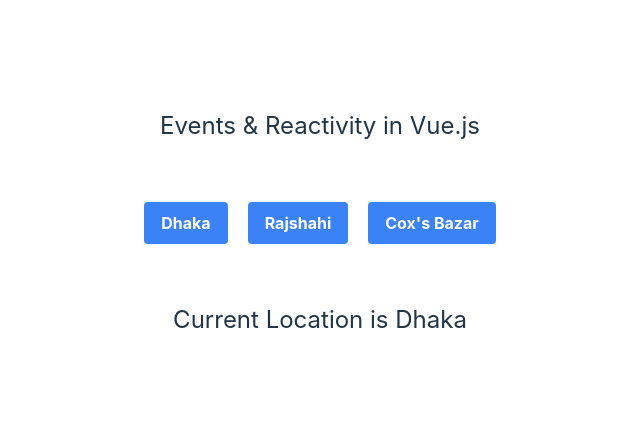
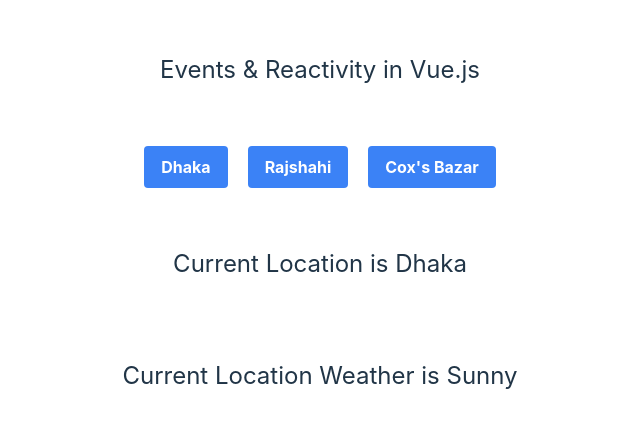
Before and after one commit to Aminulislam88/Vue_Js_Event_Reactivity, a Vue app: page / in a window 1280 px wide. Shown: the part 177-604 px from the top of the page, without its empty margins (320-960 px from the left). Built offline with nearby package versions, Linux system fonts and the light colour scheme.

Commit message:
second episode complete

```diff
--- a/src/App.vue
+++ b/src/App.vue
@@ -1,9 +1,14 @@
 <script setup>
-import {ref} from 'vue'
-const location=ref("Dhaka")
+import {ref,reactive} from 'vue'
 
-function ChangeLocation(newlocation){
-  location.value=newlocation
+const location=reactive({
+  name:'Dhaka',
+  weather:'Sunny'
+})
+
+function ChangeLocation(newlocation,newweather){
+  location.name=newlocation
+  location.weather=newweather
 
 }
 </script>
@@ -12,17 +17,18 @@ function ChangeLocation(newlocation){
  <section class="container mx-auto flex items-center flex-col">
         <h1 class="text-center text-2xl py-10">Events & Reactivity in Vue.js</h1>
         <div class="container mx-auto flex space-x-5 justify-center m-5">
-            <button class="bg-blue-500 hover:bg-blue-700 text-white font-bold py-2 px-4 rounded" @click="ChangeLocation('Dhaka')">
+            <button class="bg-blue-500 hover:bg-blue-700 text-white font-bold py-2 px-4 rounded" @click="ChangeLocation('Dhaka','Sunny')">
                 Dhaka
             </button>
-            <button class="bg-blue-500 hover:bg-blue-700 text-white font-bold py-2 px-4 rounded" @click="ChangeLocation('Rajshahi')">
+            <button class="bg-blue-500 hover:bg-blue-700 text-white font-bold py-2 px-4 rounded" @click="ChangeLocation('Rajshahi','Rainy')">
                 Rajshahi
             </button>
-            <button class="bg-blue-500 hover:bg-blue-700 text-white font-bold py-2 px-4 rounded" @click="ChangeLocation('Coxs Bazar')">
+            <button class="bg-blue-500 hover:bg-blue-700 text-white font-bold py-2 px-4 rounded" @click="ChangeLocation('Coxs Bazar','cloudy')">
                 Cox's Bazar
             </button>
         </div>
-        <h1 class="text-2xl m-10">Current Location is {{ location }}</h1>
+        <h1 class="text-2xl m-10">Current Location is {{ location.name }}</h1>
+        <h5 class="text-2xl m-10">Current Location Weather is {{ location.weather }}</h5>
     </section>
 </template>
 
```
